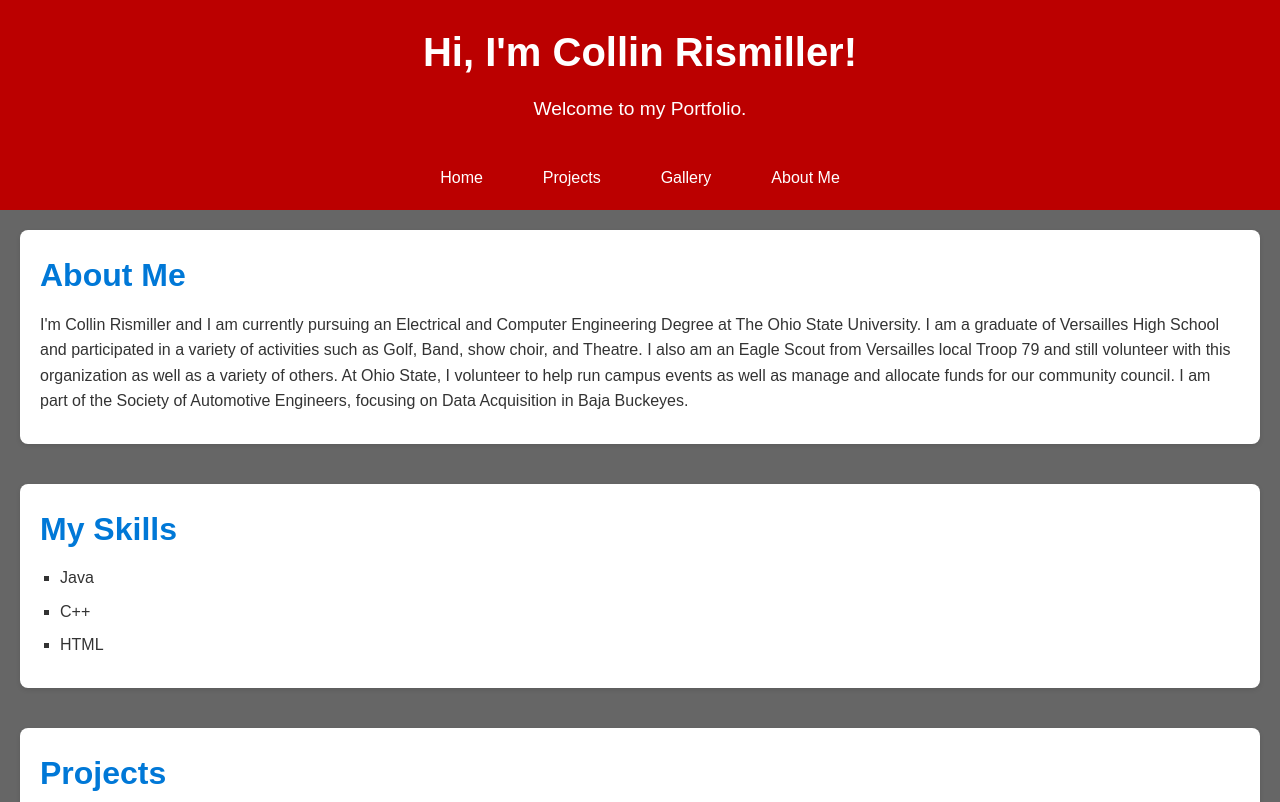
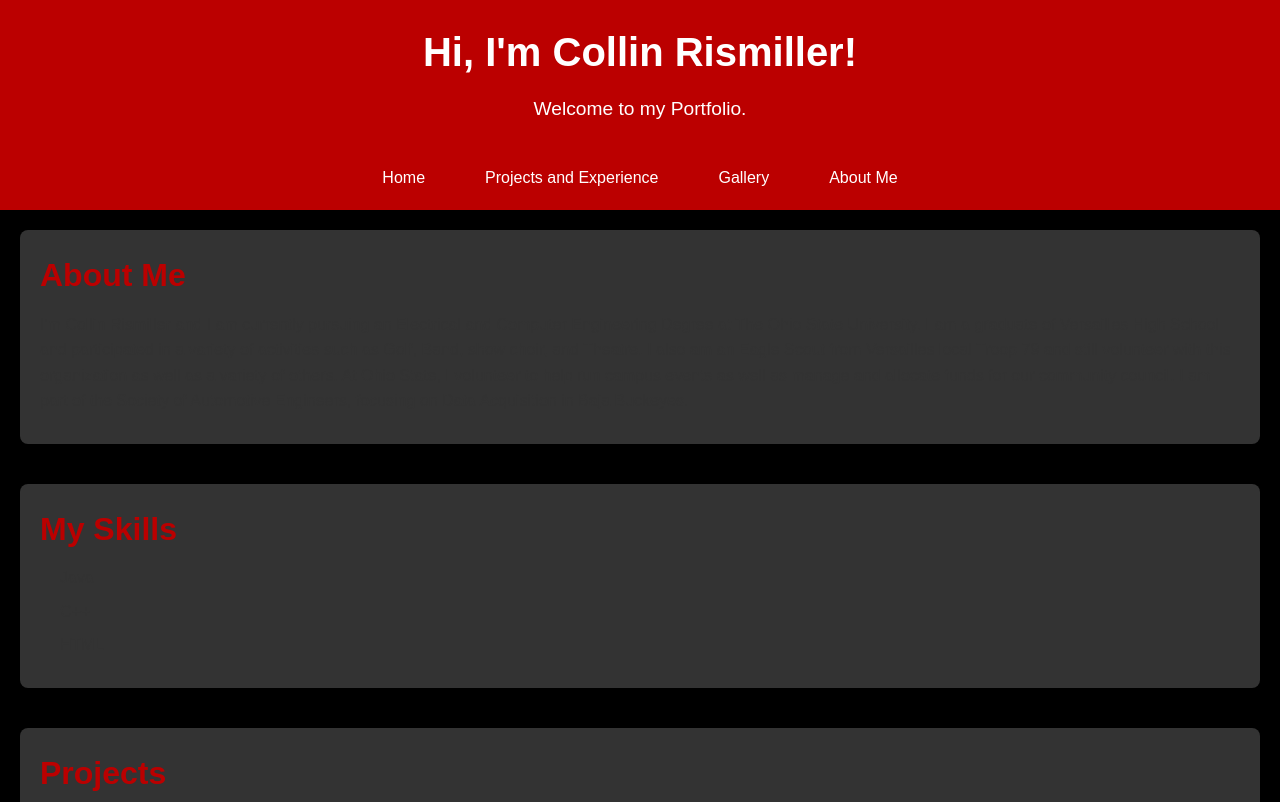
Before and after one commit to CollinRis/CollinRis.github.io, a plain HTML site: page index.html in a window 1280 px wide. Shown: the top 802 px of the page. Drawn offline with Linux system fonts and the light colour scheme.

Commit message:
New colors and headers

```diff
--- a/index.html
+++ b/index.html
@@ -19,11 +19,11 @@
       <ul class="navbar">
           <li><a href="index.html">Home</a></li>
           <li class="dropdown">
-              <a href="projects.html" class="dropbtn">Projects</a>
+              <a href="projects.html" class="dropbtn">Projects and Experience</a>
               <div class="dropdown-content">
                   <a href="eagleProject.html">Eagle Scout Project</a>
-                  <a href="https://example.com" target="_blank">Project 2</a>
-                  <a href="https://example.com" target="_blank">Project 3</a>
+                  <a href="https://example.com" target="_blank">Baja Buckeyes</a>
+                  <a href="https://example.com" target="_blank">Work Exprience</a>
               </div>
           </li>
           <li><a href="gallery.html">Gallery</a></li>
--- a/styles.css
+++ b/styles.css
@@ -9,7 +9,7 @@ body, h1, h2, p, ul, li, a {
 body {
     font-family: Arial, sans-serif;
     line-height: 1.6;
-    background-color: #666666;
+    background-color: #000000;
     color: #333;
     margin: 0;
 }
@@ -105,7 +105,7 @@ main {
 section {
     margin-bottom: 40px;
     padding: 20px;
-    background-color: #fff;
+    background-color: #333;
     border-radius: 8px;
     box-shadow: 0 2px 5px rgba(0, 0, 0, 0.1);
 }
@@ -113,7 +113,7 @@ section {
 section h2 {
     font-size: 2rem;
     margin-bottom: 10px;
-    color: #0078D7;
+    color: #BB0000;
 }
 
 section p, section ul {
```
